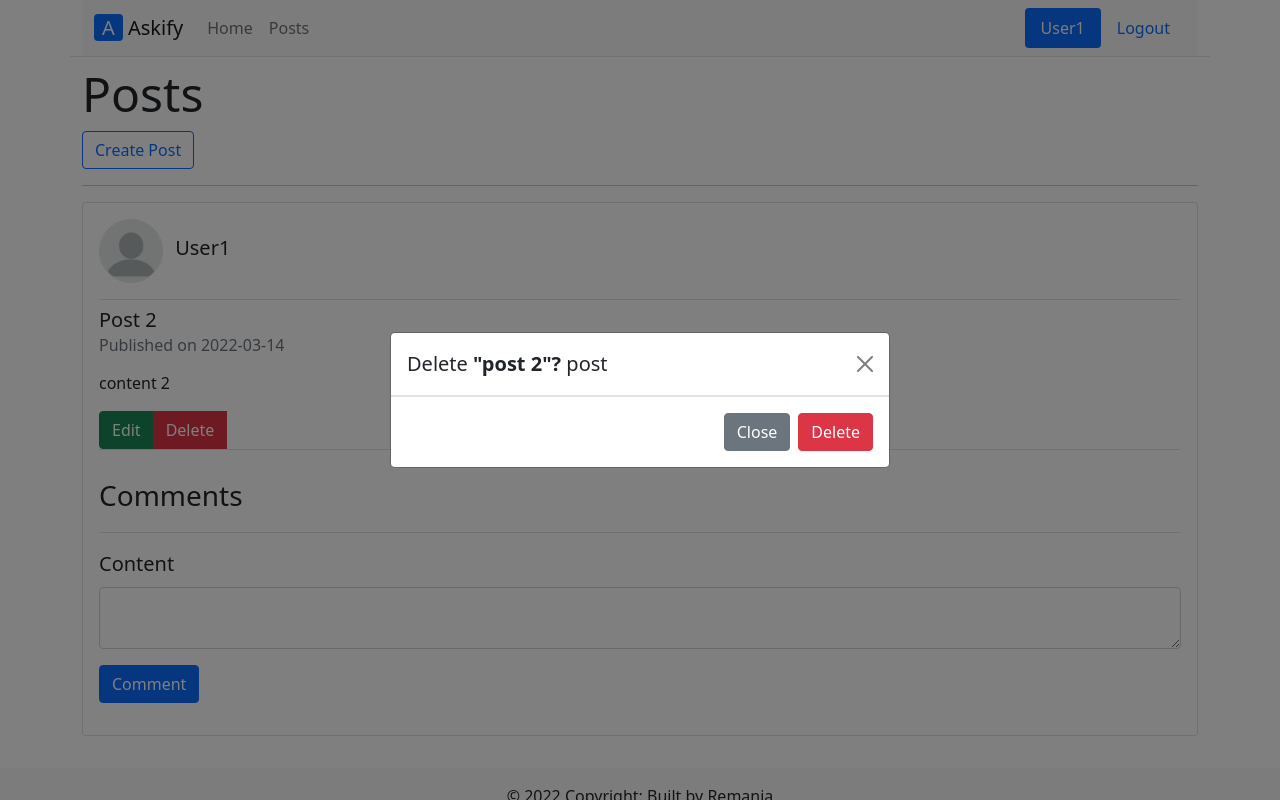
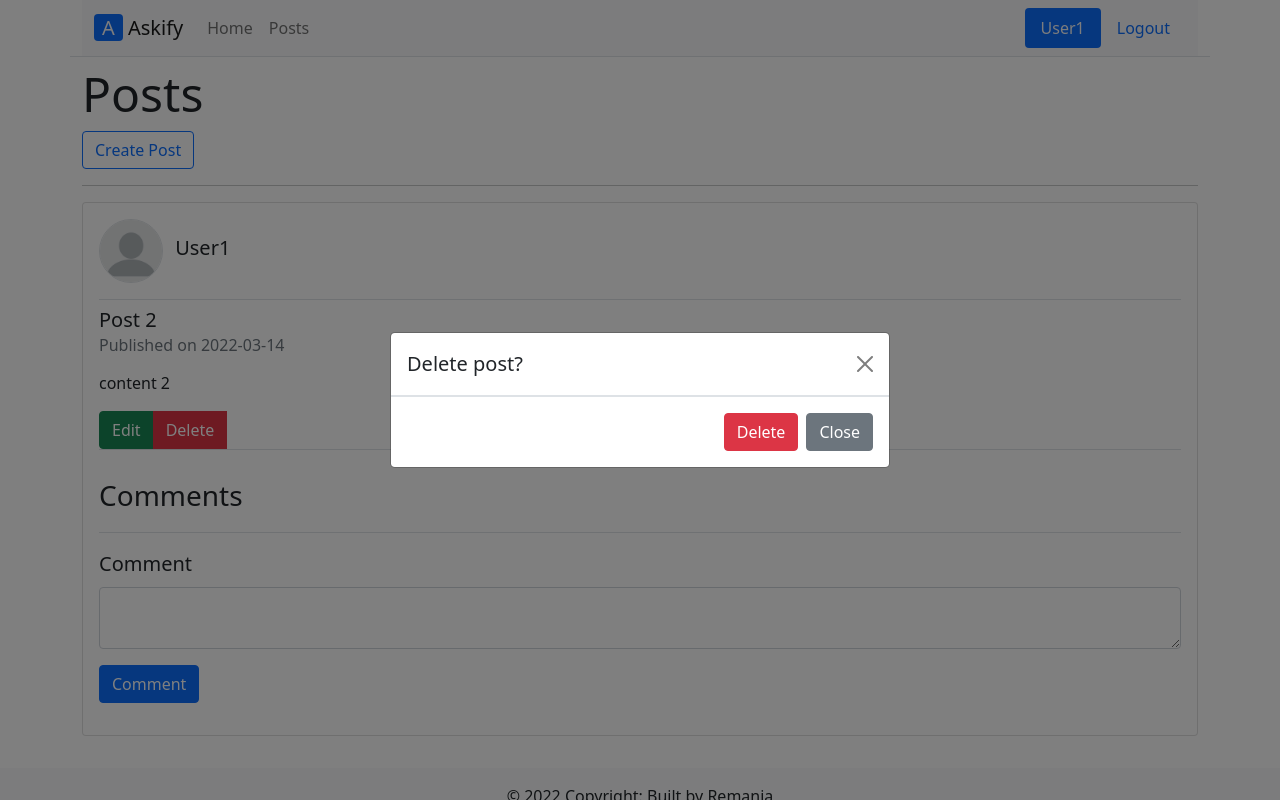
Before and after one commit to Remania/askify, a Flask app: page /posts/3 in a window 1280 px wide, after a click on "Delete". Run offline with Flask 2, Linux system fonts and the light colour scheme; a user stored in the database is signed in; data comes from the database, SQL or seed files in the repository; both versions use the stored data as it was after the commit; data that the repository does not hold is empty.

Commit message:
organizing code

```diff
--- a/app/__init__.py
+++ b/app/__init__.py
@@ -12,7 +12,7 @@ login_manager.login_message_category = "info"
 
 def create_app():
     app = Flask(__name__)
-    app.config["SECRET_KEY"] = "4f3f4a82050ddbdae70ed6c54758df80"
+    app.config["SECRET_KEY"] = "samplesecret"
     app.config["SQLALCHEMY_DATABASE_URI"] = "sqlite:///askify.db"
 
     db.init_app(app)
--- a/app/posts/forms.py
+++ b/app/posts/forms.py
@@ -12,7 +12,7 @@ class PostForm(FlaskForm):
     submit = SubmitField("Create")
 
 class CommentForm(FlaskForm):
-    content = TextAreaField("Content", validators=[
+    content = TextAreaField("Comment", validators=[
         DataRequired()
     ])
     submit = SubmitField("Comment")
--- a/app/templates/login.html
+++ b/app/templates/login.html
@@ -44,9 +44,6 @@
                     <div class="mb-3 fs-5">
                         {{ form.submit(class="btn btn-primary") }}
                     </div>
-                    <small class="text-muted">
-                        <a href="#">Forgot Password?</a>
-                    </small>
                 </fieldset>
             </form>
         </div>
--- a/app/templates/posts/edit.html
+++ b/app/templates/posts/edit.html
@@ -37,7 +37,8 @@
                     {% endif %}
                 </div>
                 <div class="mb-3 fs-5">
-                    {{ form.submit(class="btn btn-primary") }}
+                    <!--{{ form.submit(class="btn btn-primary") }}-->
+                    <button class="btn btn-success" type="submit">Edit</button>
                 </div>
             </fieldset>
         </form>
--- a/app/templates/posts/index.html
+++ b/app/templates/posts/index.html
@@ -12,7 +12,7 @@
             <hr />
             {% if post_list.items %}
                 {% for post in post_list.items %}
-                    <div class="card rounded">
+                    <div class="card rounded mt-3">
                         <div class="card-body">
                         <div class="card-title pb-3 border-bottom">
                             <img style="width: 4rem;" src="{{url_for('static', filename='avatars/' + post.author.avatar)}}" class="img-fluid card-img-top rounded-circle border" alt="{{post.author.name}}">
--- a/app/templates/posts/post.html
+++ b/app/templates/posts/post.html
@@ -34,14 +34,16 @@
                             <div class="modal-dialog modal-dialog-centered">
                             <div class="modal-content">
                                 <div class="modal-header">
-                                <h5 class="modal-title" id="deleteModalLabel">Delete <strong>"{{ post.title }}"?</strong> post</h5>
+                                <h5 class="modal-title" id="deleteModalLabel">
+                                    Delete <!--<strong>"{{ post.title }}"?</strong>--> post?
+                                </h5>
                                 <button type="button" class="btn-close" data-bs-dismiss="modal" aria-label="Close"></button>
                                 </div>
                                 <div class="modal-footer">
-                                <button type="button" class="btn btn-secondary" data-bs-dismiss="modal">Close</button>
-                                <form method="post" action="{{ url_for('posts.delete_post', post_id=post.id) }}">
-                                    <button type="submit" class="btn btn-danger">Delete</button>
-                                </form>
+                                    <form method="post" action="{{ url_for('posts.delete_post', post_id=post.id) }}">
+                                        <button type="submit" class="btn btn-danger">Delete</button>
+                                    </form>
+                                    <button type="button" class="btn btn-secondary" data-bs-dismiss="modal">Close</button>
                                 </div>
                             </div>
                             </div>
@@ -71,7 +73,7 @@
                     </fieldset>
                 </form>
                 {% for comment in comments %}
-                      <div class="card rounded">
+                      <div class="card rounded mt-3">
                         <div class="card-body">
                         <div class="card-title pb-3 border-bottom">
                             <img style="width: 4rem;" src="{{url_for('static', filename='avatars/' + comment.author.avatar)}}" class="img-fluid card-img-top rounded-circle border" alt="{{comment.author.name}}">
--- a/app/templates/register.html
+++ b/app/templates/register.html
@@ -73,9 +73,9 @@
         </div>
         <hr />
         <div class="container-fluid pt-1">
-            <span>
-                Already have an account? <a href="{{ url_for('users.login') }}">Sign in</a>
-            </span>
+            <small class="text-muted">
+                Already have an account? <a class="ml-2" href="{{ url_for('users.login') }}">Sign in</a>
+            </small>
         </div>
     </div>
 {% endblock %}
--- a/app/users/utils.py
+++ b/app/users/utils.py
@@ -1,4 +1,4 @@
-from flask import url_for, current_app
+from flask import current_app
 import os
 import secrets
 from PIL import Image
```
Also changed, not shown: app/askify.db.
